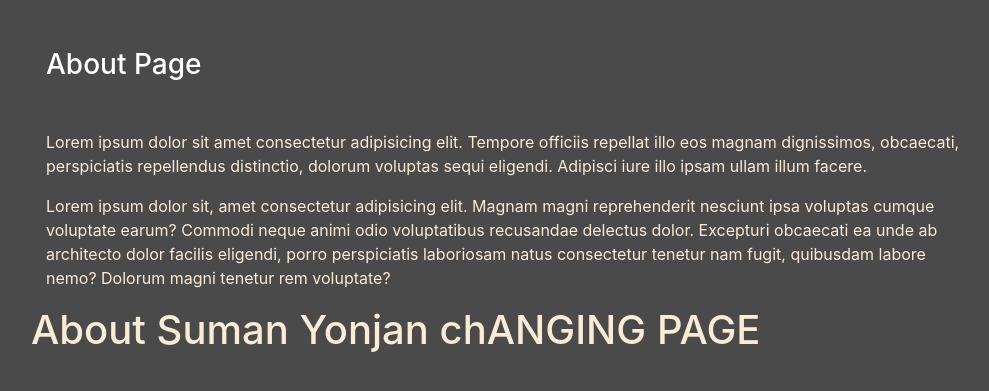
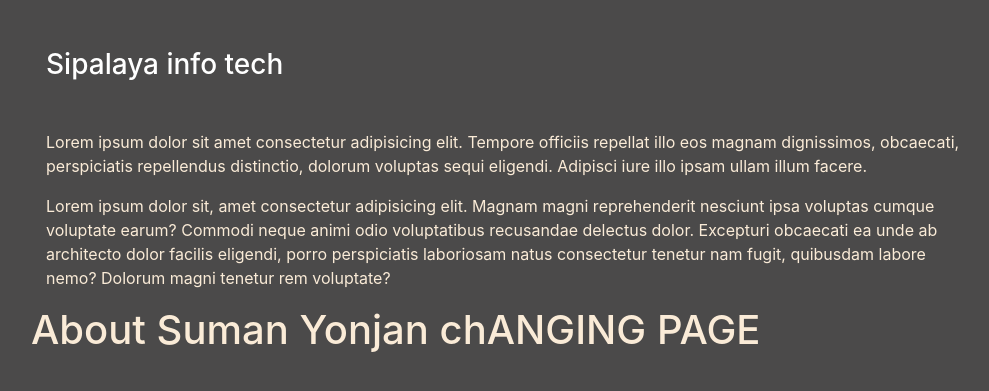
Before and after one commit to rawalhimal/sipalayaversion1, a Django app: page /about/ in a window 1280 px wide. Shown: the part 56-447 px from the top of the page, without its empty margins (39-1028 px from the left). Run offline with Django 3.2, Linux system fonts and the light colour scheme; some libraries are stand-ins or nearby versions.

Commit message:
title of abt page

```diff
--- a/blog/templates/blog/about.html
+++ b/blog/templates/blog/about.html
@@ -1,7 +1,7 @@
 {% extends 'blog/base.html' %} {% load static %} {% block content %}
 
 <div class="col-sm-10">
-  <h3 class="text-white my-5">About Page</h3>
+  <h3 class="text-white my-5">Sipalaya info tech</h3>
   <p>
     Lorem ipsum dolor sit amet consectetur adipisicing elit. Tempore officiis
     repellat illo eos magnam dignissimos, obcaecati, perspiciatis repellendus
```
